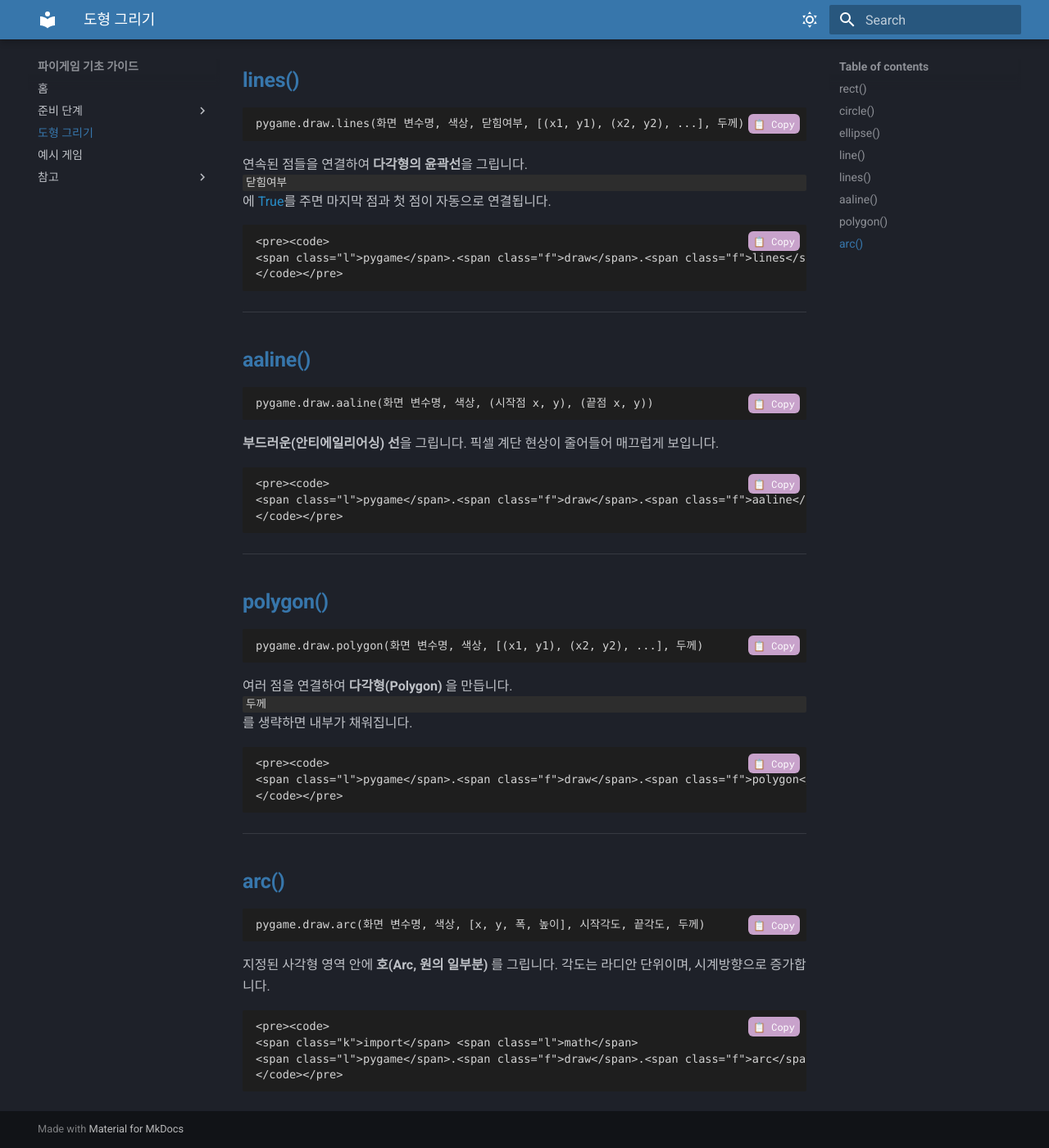
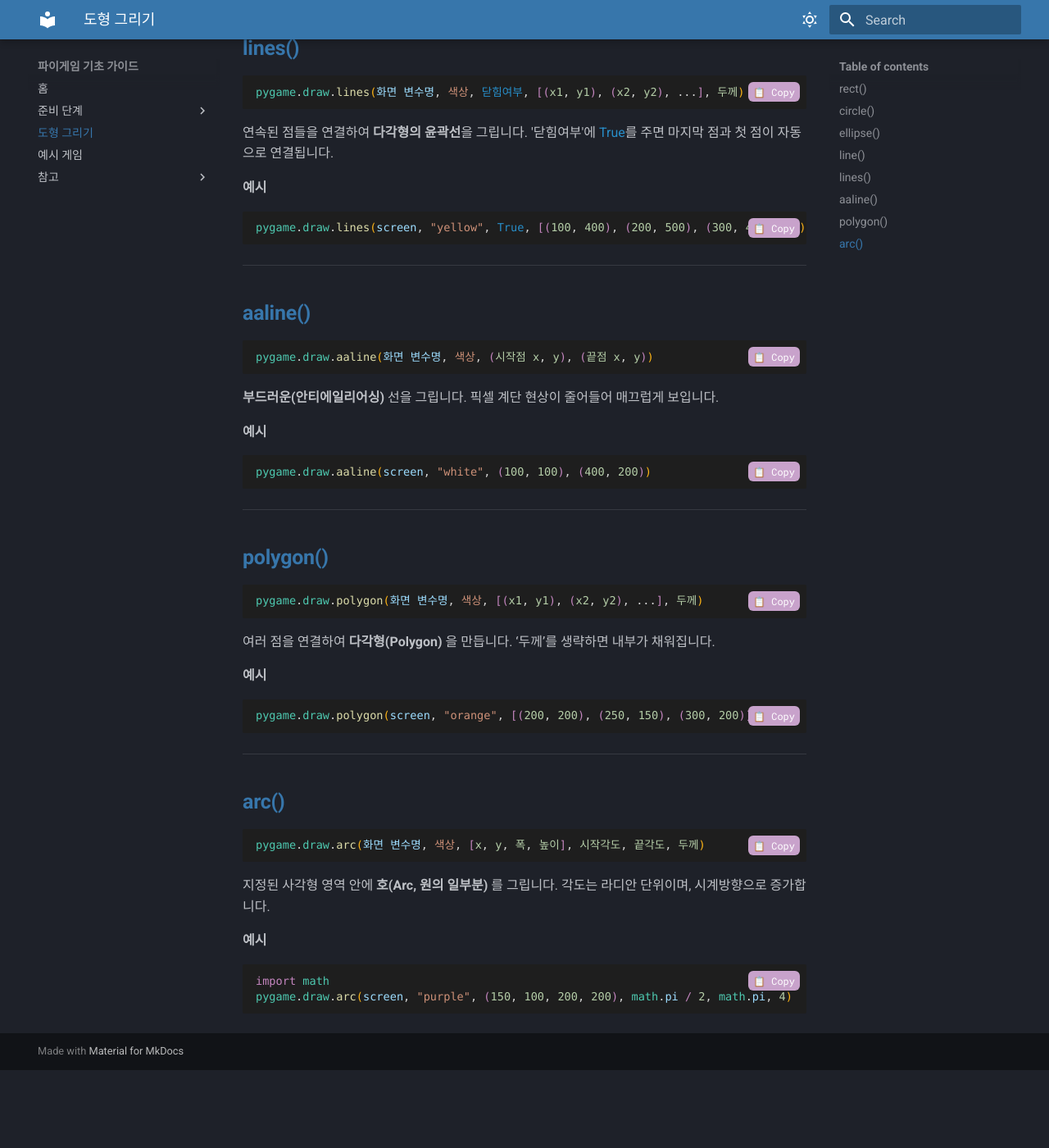
Before and after one commit to keonyang1/pygame-guide, an MkDocs documentation site: the page built from docs/도형_그리기.md, in a window 1280 px wide and 1400 px high, scrolled down 1446 px. Shown: the whole window at 82% size. Built offline with MkDocs 1.6.1 and Material for MkDocs 9.7.7, drawn with Linux system fonts in a browser that asks for light colours; after the commit the page ends 2751 px from its top, so only the background shows below that; some of the changed text lies outside the part shown.

Commit message:
docs: pygame 도형 그리기 함수 설명 추가

````diff
--- a/docs/도형_그리기.md
+++ b/docs/도형_그리기.md
@@ -6,129 +6,102 @@
 
 ## <span class="title">rect()</span>
 
-<pre><code><span class="l">pygame</span>.<span class="f">draw</span>.<span class="f">rect</span><span class="pf">(</span><span class="v">화면 변수명</span>, <span class="s">색상</span>, <span class="pg">[</span><span class="n">x</span>, <span class="n">y</span>, <span class="n">폭</span>, <span class="n">높이</span><span class="pg">]</span>, <span class="n">두께</span><span class="pf">)</span></code></pre>
+<pre><code><span class="l">pygame</span>.<span class="l">draw</span>.<span class="f">rect</span><span class="pf">(</span><span class="v">화면 변수명</span>, <span class="s">색상</span>, <span class="pg">[</span><span class="n">x</span>, <span class="n">y</span>, <span class="n">폭</span>, <span class="n">높이</span><span class="pg">]</span>, <span class="n">두께</span><span class="pf">)</span></code></pre>
 
 (x, y)의 좌표를 기준으로 폭×높이만큼의 **직사각형(Rectangle)** 을 생성합니다.
-'두께'를 생략하면 내부가 채워집니다.
+‘두께’를 생략하면 내부가 채워집니다.
 
-예시
-<pre><code><span class="l">pygame</span>.<span class="f">draw</span>.<span class="f">rect</span><span class="pf">(</span><span class="v">screen</span>, <span class="s">"red"</span>, <span class="pg">(</span><span class="n">100</span>, <span class="n">100</span>, <span class="n">200</span>, <span class="n">150</span><span class="pg">)</span><span class="pf">)</span></code></pre>
+**예시**
+
+<pre><code><span class="l">pygame</span>.<span class="l">draw</span>.<span class="f">rect</span><span class="pf">(</span><span class="v">screen</span>, <span class="s">"red"</span>, <span class="pg">(</span><span class="n">100</span>, <span class="n">100</span>, <span class="n">200</span>, <span class="n">150</span><span class="pg">)</span><span class="pf">)</span></code></pre>
 
 ---
 
 ## <span class="title">circle()</span>
 
-```
-pygame.draw.circle(화면 변수명, 색상, (x, y), 반지름, 두께)
-```
+<pre><code><span class="l">pygame</span>.<span class="l">draw</span>.<span class="f">circle</span><span class="pf">(</span><span class="v">화면 변수명</span>, <span class="s">색상</span>, <span class="pg">(</span><span class="n">x</span>, <span class="n">y</span><span class="pg">)</span>, <span class="n">반지름</span>, <span class="n">두께</span><span class="pf">)</span></code></pre>
 
 (x, y)를 중심으로 하는 **원(Circle)** 을 그립니다.
-`두께`를 생략하면 꽉 찬 원이 됩니다.
+‘두께’를 생략하면 꽉 찬 원이 됩니다.
 
-```html
-<pre><code>
-<span class="l">pygame</span>.<span class="f">draw</span>.<span class="f">circle</span><span class="pf">(</span><span class="v">screen</span>, <span class="s">"blue"</span>, <span class="pg">(</span><span class="n">300</span>, <span class="n">300</span><span class="pg">)</span>, <span class="n">80</span><span class="pf">)</span>
-</code></pre>
-```
+**예시**
+
+<pre><code><span class="l">pygame</span>.<span class="l">draw</span>.<span class="f">circle</span><span class="pf">(</span><span class="v">screen</span>, <span class="s">"blue"</span>, <span class="pg">(</span><span class="n">300</span>, <span class="n">300</span><span class="pg">)</span>, <span class="n">80</span><span class="pf">)</span></code></pre>
 
 ---
 
 ## <span class="title">ellipse()</span>
 
-```
-pygame.draw.ellipse(화면 변수명, 색상, [x, y, 폭, 높이], 두께)
-```
+<pre><code><span class="l">pygame</span>.<span class="l">draw</span>.<span class="f">ellipse</span><span class="pf">(</span><span class="v">화면 변수명</span>, <span class="s">색상</span>, <span class="pg">[</span><span class="n">x</span>, <span class="n">y</span>, <span class="n">폭</span>, <span class="n">높이</span><span class="pg">]</span>, <span class="n">두께</span><span class="pf">)</span></code></pre>
 
 지정된 사각형 안에 **타원(Ellipse)** 을 그립니다.
 폭과 높이에 따라 원형 또는 납작한 타원이 됩니다.
 
-```html
-<pre><code>
-<span class="l">pygame</span>.<span class="f">draw</span>.<span class="f">ellipse</span><span class="pf">(</span><span class="v">screen</span>, <span class="s">"green"</span>, <span class="pg">(</span><span class="n">150</span>, <span class="n">250</span>, <span class="n">300</span>, <span class="n">150</span><span class="pg">)</span><span class="pf">)</span>
-</code></pre>
-```
+**예시**
+
+<pre><code><span class="l">pygame</span>.<span class="l">draw</span>.<span class="f">ellipse</span><span class="pf">(</span><span class="v">screen</span>, <span class="s">"green"</span>, <span class="pg">(</span><span class="n">150</span>, <span class="n">250</span>, <span class="n">300</span>, <span class="n">150</span><span class="pg">)</span><span class="pf">)</span></code></pre>
 
 ---
 
 ## <span class="title">line()</span>
 
-```
-pygame.draw.line(화면 변수명, 색상, (시작점 x, y), (끝점 x, y), 두께)
-```
+<pre><code><span class="l">pygame</span>.<span class="l">draw</span>.<span class="f">line</span><span class="pf">(</span><span class="v">화면 변수명</span>, <span class="s">색상</span>, <span class="pg">(</span><span class="n">시작점 x</span>, <span class="n">y</span><span class="pg">)</span>, <span class="pg">(</span><span class="n">끝점 x</span>, <span class="n">y</span><span class="pg">)</span>, <span class="n">두께</span><span class="pf">)</span></code></pre>
 
 두 점을 연결하는 **선(Line)** 을 그립니다.
 
-```html
-<pre><code>
-<span class="l">pygame</span>.<span class="f">draw</span>.<span class="f">line</span><span class="pf">(</span><span class="v">screen</span>, <span class="s">"white"</span>, <span class="pg">(</span><span class="n">50</span>, <span class="n">50</span><span class="pg">)</span>, <span class="pg">(</span><span class="n">300</span>, <span class="n">200</span><span class="pg">)</span>, <span class="n">5</span><span class="pf">)</span>
-</code></pre>
-```
+**예시**
+
+<pre><code><span class="l">pygame</span>.<span class="l">draw</span>.<span class="f">line</span><span class="pf">(</span><span class="v">screen</span>, <span class="s">"white"</span>, <span class="pg">(</span><span class="n">50</span>, <span class="n">50</span><span class="pg">)</span>, <span class="pg">(</span><span class="n">300</span>, <span class="n">200</span><span class="pg">)</span>, <span class="n">5</span><span class="pf">)</span></code></pre>
 
 ---
 
 ## <span class="title">lines()</span>
 
-```
-pygame.draw.lines(화면 변수명, 색상, 닫힘여부, [(x1, y1), (x2, y2), ...], 두께)
-```
+<pre><code><span class="l">pygame</span>.<span class="l">draw</span>.<span class="f">lines</span><span class="pf">(</span><span class="v">화면 변수명</span>, <span class="s">색상</span>, <span class="b">닫힘여부</span>, <span class="pg">[</span><span class="pg">(</span><span class="n">x1</span>, <span class="n">y1</span><span class="pg">)</span>, <span class="pg">(</span><span class="n">x2</span>, <span class="n">y2</span><span class="pg">)</span>, ...<span class="pg">]</span>, <span class="n">두께</span><span class="pf">)</span></code></pre>
 
 연속된 점들을 연결하여 **다각형의 윤곽선**을 그립니다.
-`닫힘여부`에 <span class="b">True</span>를 주면 마지막 점과 첫 점이 자동으로 연결됩니다.
+'닫힘여부'에 <span class="b">True</span>를 주면 마지막 점과 첫 점이 자동으로 연결됩니다.
 
-```html
-<pre><code>
-<span class="l">pygame</span>.<span class="f">draw</span>.<span class="f">lines</span><span class="pf">(</span><span class="v">screen</span>, <span class="s">"yellow"</span>, <span class="b">True</span>, <span class="pg">[</span><span class="pg">(</span><span class="n">100</span>, <span class="n">400</span><span class="pg">)</span>, <span class="pg">(</span><span class="n">200</span>, <span class="n">500</span><span class="pg">)</span>, <span class="pg">(</span><span class="n">300</span>, <span class="n">450</span><span class="pg">)</span><span class="pg">]</span>, <span class="n">3</span><span class="pf">)</span>
-</code></pre>
-```
+**예시**
+
+<pre><code><span class="l">pygame</span>.<span class="l">draw</span>.<span class="f">lines</span><span class="pf">(</span><span class="v">screen</span>, <span class="s">"yellow"</span>, <span class="b">True</span>, <span class="pg">[</span><span class="pg">(</span><span class="n">100</span>, <span class="n">400</span><span class="pg">)</span>, <span class="pg">(</span><span class="n">200</span>, <span class="n">500</span><span class="pg">)</span>, <span class="pg">(</span><span class="n">300</span>, <span class="n">450</span><span class="pg">)</span><span class="pg">]</span>, <span class="n">3</span><span class="pf">)</span></code></pre>
 
 ---
 
 ## <span class="title">aaline()</span>
 
-```
-pygame.draw.aaline(화면 변수명, 색상, (시작점 x, y), (끝점 x, y))
-```
+<pre><code><span class="l">pygame</span>.<span class="l">draw</span>.<span class="f">aaline</span><span class="pf">(</span><span class="v">화면 변수명</span>, <span class="s">색상</span>, <span class="pg">(</span><span class="n">시작점 x</span>, <span class="n">y</span><span class="pg">)</span>, <span class="pg">(</span><span class="n">끝점 x</span>, <span class="n">y</span><span class="pg">)</span><span class="pf">)</span></code></pre>
 
-**부드러운(안티에일리어싱) 선**을 그립니다.
+**부드러운(안티에일리어싱)** 선을 그립니다.
 픽셀 계단 현상이 줄어들어 매끄럽게 보입니다.
 
-```html
-<pre><code>
-<span class="l">pygame</span>.<span class="f">draw</span>.<span class="f">aaline</span><span class="pf">(</span><span class="v">screen</span>, <span class="s">"white"</span>, <span class="pg">(</span><span class="n">100</span>, <span class="n">100</span><span class="pg">)</span>, <span class="pg">(</span><span class="n">400</span>, <span class="n">200</span><span class="pg">)</span><span class="pf">)</span>
-</code></pre>
-```
+**예시**
+
+<pre><code><span class="l">pygame</span>.<span class="l">draw</span>.<span class="f">aaline</span><span class="pf">(</span><span class="v">screen</span>, <span class="s">"white"</span>, <span class="pg">(</span><span class="n">100</span>, <span class="n">100</span><span class="pg">)</span>, <span class="pg">(</span><span class="n">400</span>, <span class="n">200</span><span class="pg">)</span><span class="pf">)</span></code></pre>
 
 ---
 
 ## <span class="title">polygon()</span>
 
-```
-pygame.draw.polygon(화면 변수명, 색상, [(x1, y1), (x2, y2), ...], 두께)
-```
+<pre><code><span class="l">pygame</span>.<span class="l">draw</span>.<span class="f">polygon</span><span class="pf">(</span><span class="v">화면 변수명</span>, <span class="s">색상</span>, <span class="pg">[</span><span class="pg">(</span><span class="n">x1</span>, <span class="n">y1</span><span class="pg">)</span>, <span class="pg">(</span><span class="n">x2</span>, <span class="n">y2</span><span class="pg">)</span>, ...<span class="pg">]</span>, <span class="n">두께</span><span class="pf">)</span></code></pre>
 
 여러 점을 연결하여 **다각형(Polygon)** 을 만듭니다.
-`두께`를 생략하면 내부가 채워집니다.
+‘두께’를 생략하면 내부가 채워집니다.
 
-```html
-<pre><code>
-<span class="l">pygame</span>.<span class="f">draw</span>.<span class="f">polygon</span><span class="pf">(</span><span class="v">screen</span>, <span class="s">"orange"</span>, <span class="pg">[</span><span class="pg">(</span><span class="n">200</span>, <span class="n">200</span><span class="pg">)</span>, <span class="pg">(</span><span class="n">250</span>, <span class="n">150</span><span class="pg">)</span>, <span class="pg">(</span><span class="n">300</span>, <span class="n">200</span><span class="pg">)</span><span class="pg">]</span><span class="pf">)</span>
-</code></pre>
-```
+**예시**
+
+<pre><code><span class="l">pygame</span>.<span class="l">draw</span>.<span class="f">polygon</span><span class="pf">(</span><span class="v">screen</span>, <span class="s">"orange"</span>, <span class="pg">[</span><span class="pg">(</span><span class="n">200</span>, <span class="n">200</span><span class="pg">)</span>, <span class="pg">(</span><span class="n">250</span>, <span class="n">150</span><span class="pg">)</span>, <span class="pg">(</span><span class="n">300</span>, <span class="n">200</span><span class="pg">)</span><span class="pg">]</span><span class="pf">)</span></code></pre>
 
 ---
 
 ## <span class="title">arc()</span>
 
-```
-pygame.draw.arc(화면 변수명, 색상, [x, y, 폭, 높이], 시작각도, 끝각도, 두께)
-```
+<pre><code><span class="l">pygame</span>.<span class="l">draw</span>.<span class="f">arc</span><span class="pf">(</span><span class="v">화면 변수명</span>, <span class="s">색상</span>, <span class="pg">[</span><span class="n">x</span>, <span class="n">y</span>, <span class="n">폭</span>, <span class="n">높이</span><span class="pg">]</span>, <span class="n">시작각도</span>, <span class="n">끝각도</span>, <span class="n">두께</span><span class="pf">)</span></code></pre>
 
 지정된 사각형 영역 안에 **호(Arc, 원의 일부분)** 를 그립니다.
 각도는 라디안 단위이며, 시계방향으로 증가합니다.
 
-```html
-<pre><code>
-<span class="k">import</span> <span class="l">math</span>
-<span class="l">pygame</span>.<span class="f">draw</span>.<span class="f">arc</span><span class="pf">(</span><span class="v">screen</span>, <span class="s">"purple"</span>, <span class="pg">(</span><span class="n">150</span>, <span class="n">100</span>, <span class="n">200</span>, <span class="n">200</span><span class="pg">)</span>, <span class="l">math</span>.<span class="v">pi</span> <span class="k">/</span> <span class="n">2</span>, <span class="l">math</span>.<span class="v">pi</span>, <span class="n">4</span><span class="pf">)</span>
-</code></pre>
-```
+**예시**
+
+<pre><code><span class="k">import</span> <span class="l">math</span>
+<span class="l">pygame</span>.<span class="l">draw</span>.<span class="f">arc</span><span class="pf">(</span><span class="v">screen</span>, <span class="s">"purple"</span>, <span class="pg">(</span><span class="n">150</span>, <span class="n">100</span>, <span class="n">200</span>, <span class="n">200</span><span class="pg">)</span>, <span class="l">math</span>.<span class="v">pi</span> <span class="k">/</span> <span class="n">2</span>, <span class="l">math</span>.<span class="v">pi</span>, <span class="n">4</span><span class="pf">)</span></code></pre>
````
